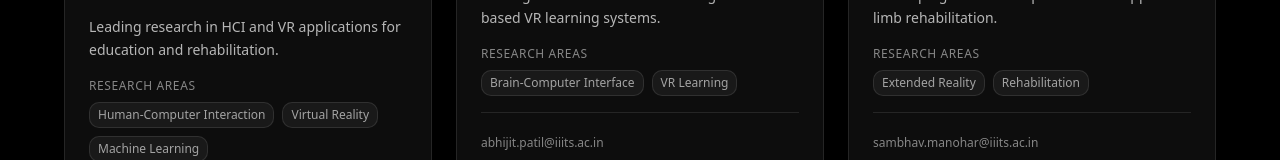
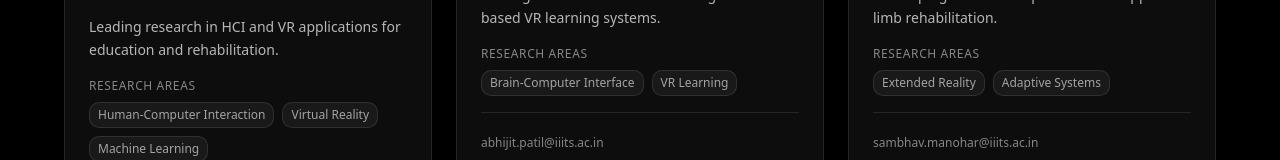
Before and after one commit to HCI-lab-IIITS/HCI-Website, a Next.js app: page /people in a window 1280 px wide. Shown: the part 453-613 px from the top of the page. Built offline with nearby package versions, Linux system fonts and the light colour scheme.

Commit message:
new build without currentPosition

```diff
--- a/app/people/page.tsx
+++ b/app/people/page.tsx
@@ -182,11 +182,11 @@ export default function PeoplePage() {
                 )}
 
                 {/* Current Position (for alumni) */}
-                {person.currentPosition && (
+                {/*person.currentPosition && (
                   <p className="text-sm text-amber-400/80 mb-3 font-light">
                     Currently: {person.currentPosition}
                   </p>
-                )}
+                )/*}
 
                 {/* Bio */}
                 <p className="text-sm text-white/70 leading-relaxed mb-4 font-light">
--- a/data/people.json
+++ b/data/people.json
@@ -14,7 +14,7 @@
       "id": 2,
       "name": "Abhijit Patil",
       "type": "student",
-      "year": "UG4",
+      "year": "UG3",
       "email": "abhijit.patil@iiits.ac.in",
       "imageUrl": null,
       "researchAreas": ["Brain-Computer Interface", "VR Learning"],
@@ -24,10 +24,10 @@
       "id": 3,
       "name": "Sambhav Manohar",
       "type": "student",
-      "year": "UG4",
+      "year": "UG2",
       "email": "sambhav.manohar@iiits.ac.in",
       "imageUrl": null,
-      "researchAreas": ["Extended Reality", "Rehabilitation"],
+      "researchAreas": ["Extended Reality", "Adaptive Systems"],
       "bio": "Developing modular XR platforms for upper limb rehabilitation."
     },
     {
```
